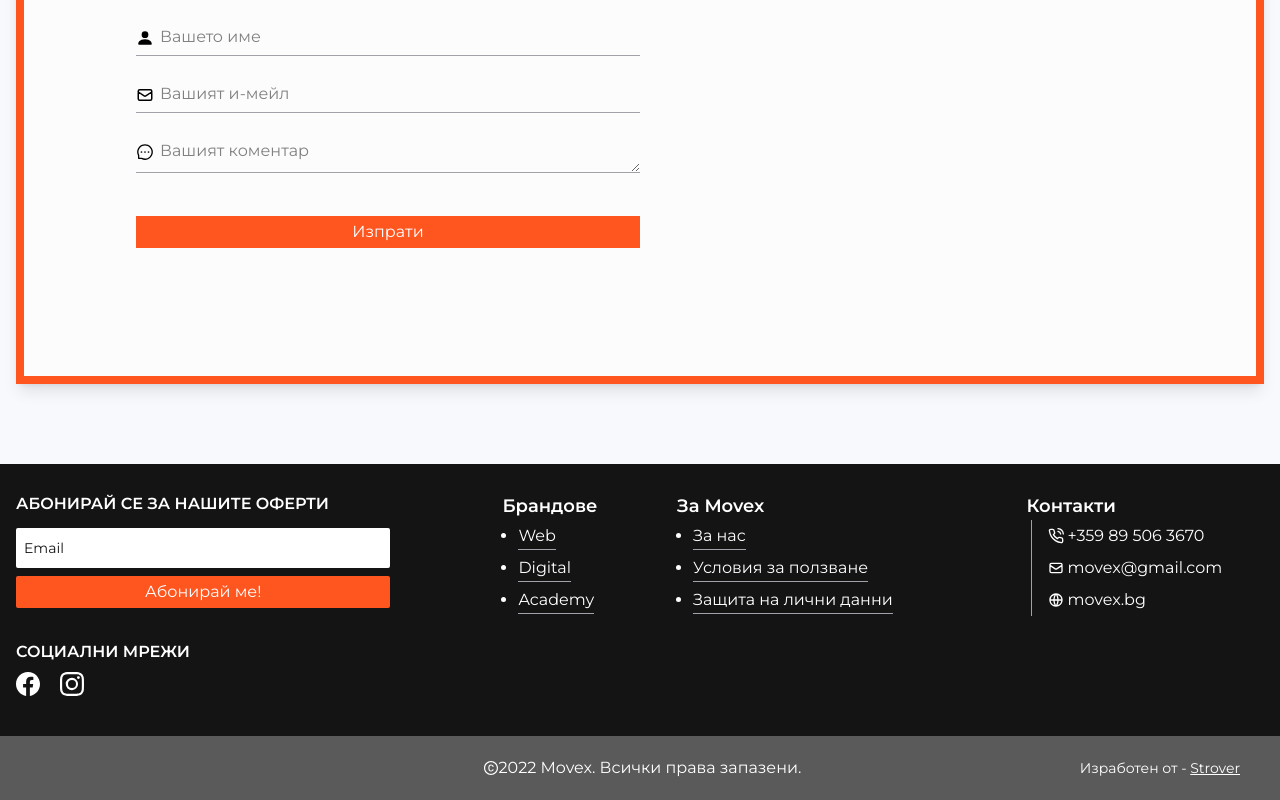
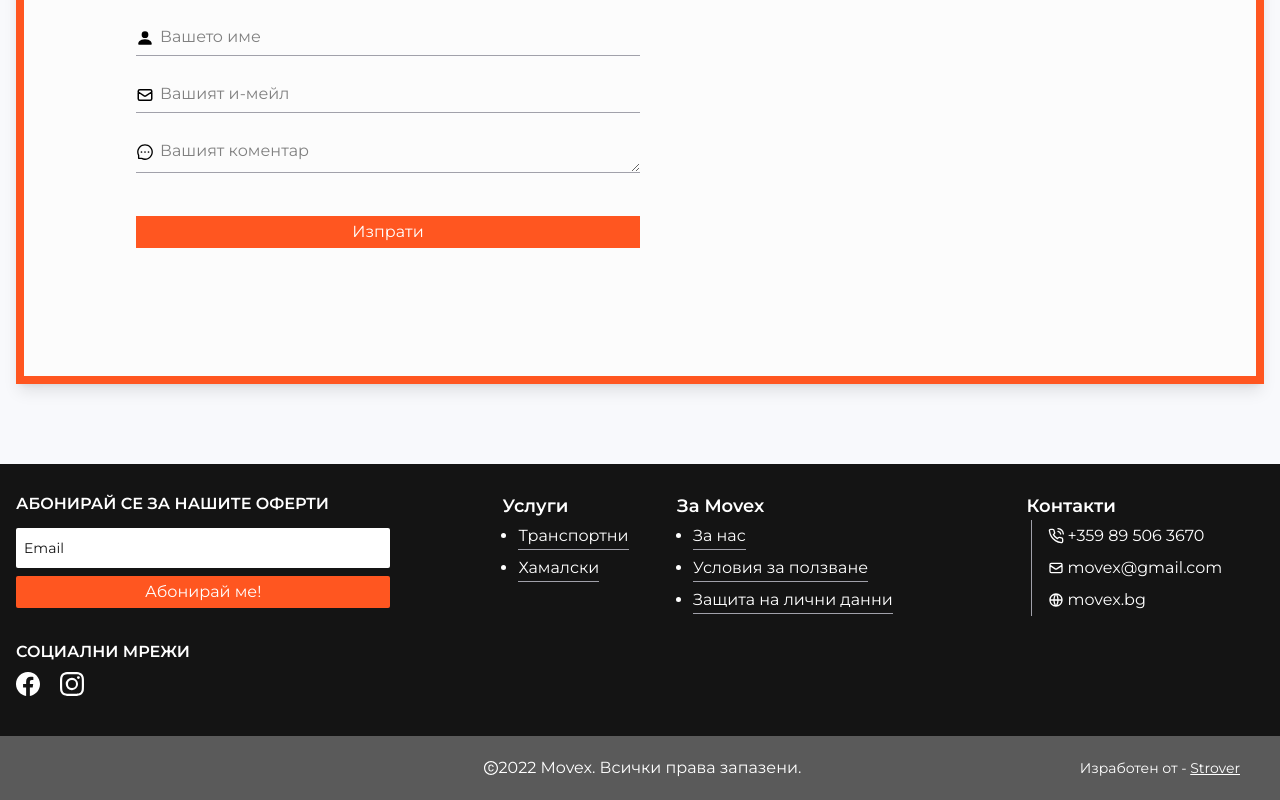
Before and after one commit to StroverIT/cargomove, a Next.js app: page / in a window 1280 px wide. Shown: the part 3986-4786 px from the top of the page. Built offline with nearby package versions, Linux system fonts and the light colour scheme; a web font is replaced by a local one.

Commit message:
fixing links

```diff
--- a/components/layouts/Footer.js
+++ b/components/layouts/Footer.js
@@ -91,29 +91,21 @@ export default function Footer() {
 
           <section className="grid-cols-[20%40%40%] justify-center xl:grid ">
             <section>
-              <h5 className="mt-5 text-lg font-semibold">Брандове</h5>
+              <h5 className="mt-5 text-lg font-semibold">Услуги</h5>
               <ul className={`list-disc  ${colors.markers} leading-8 ml-4`}>
                 <li className="cursor-default">
-                  <Link href="/web" scroll={false}>
+                  <a href="#pricing">
                     <span className="pb-1 border-b cursor-pointer border-border">
-                      Web
+                      Транспортни
                     </span>
-                  </Link>
+                  </a>
                 </li>
                 <li className="cursor-default">
-                  <Link href="/digital" scroll={false}>
+                  <a href="#pricing">
                     <span className="pb-1 border-b cursor-pointer border-border">
-                      Digital
+                      Хамалски
                     </span>
-                  </Link>
-                </li>
-
-                <li className="cursor-default">
-                  <Link href="/academy" scroll={false}>
-                    <span className="pb-1 border-b cursor-pointer border-border">
-                      Academy
-                    </span>
-                  </Link>
+                  </a>
                 </li>
               </ul>
             </section>
```
